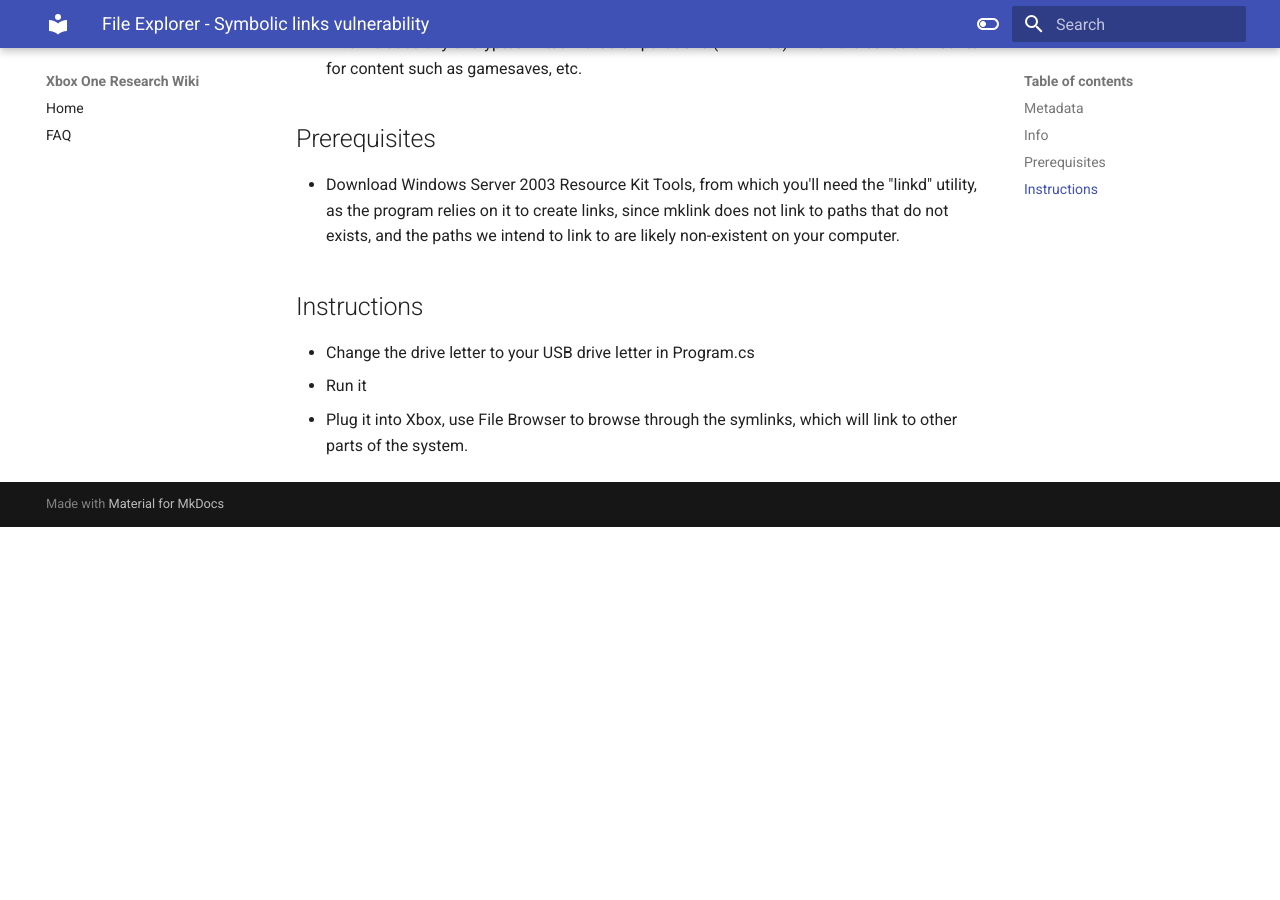
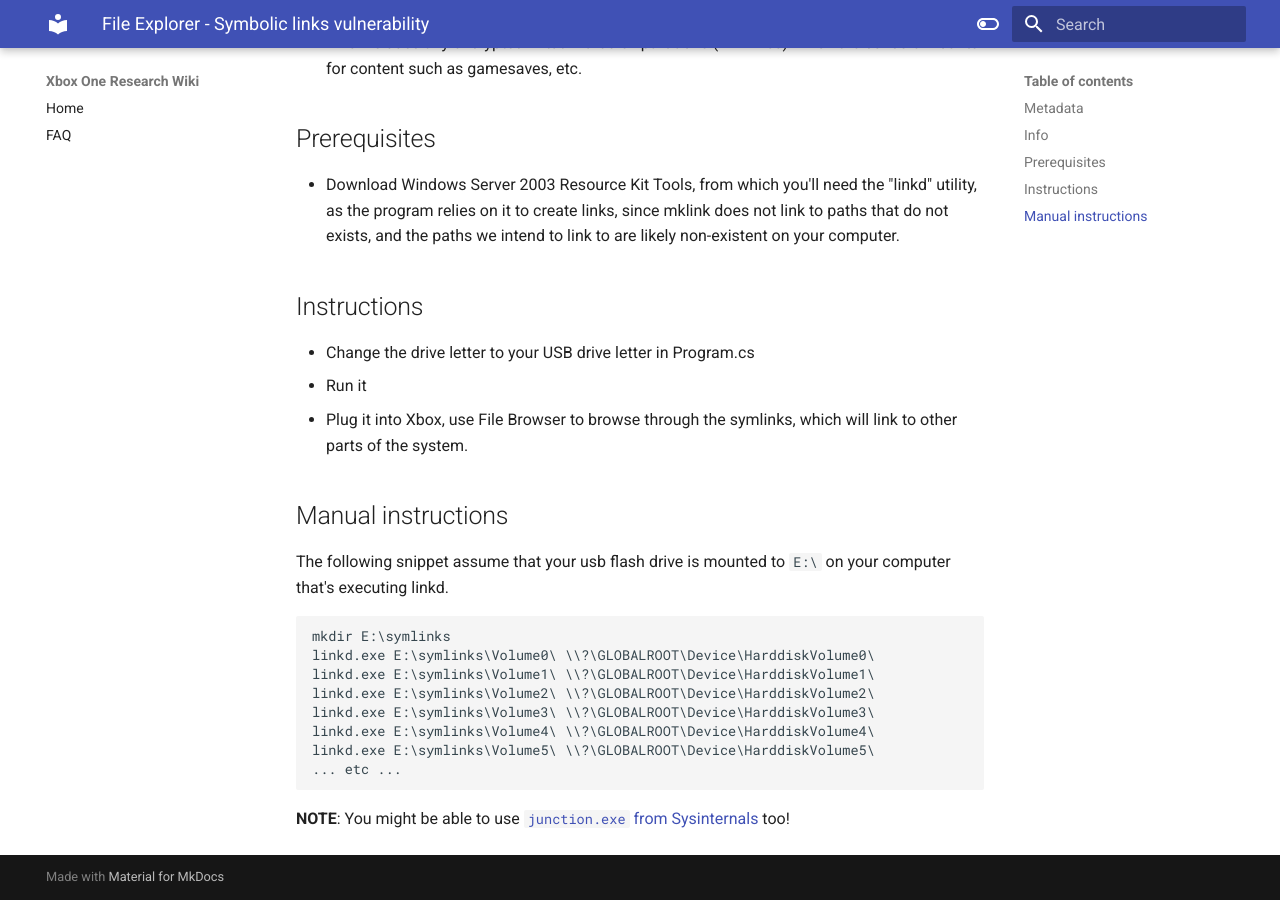
Before and after one commit to xboxoneresearch/wiki, an MkDocs documentation site: the page built from docs/file-explorer-symbolic-links.md, in a window 1280 px wide and 900 px high, scrolled down 857 px. Built offline with MkDocs 1.6.1 and Material for MkDocs 9.7.7, drawn with Linux system fonts in a browser that asks for light colours; before the commit the page ends 1384 px from its top, so only the background shows below that.

Commit message:
file-explorer-symbolic-links.md: Update with manual instructions

````diff
--- a/docs/file-explorer-symbolic-links.md
+++ b/docs/file-explorer-symbolic-links.md
@@ -26,3 +26,20 @@ Access restricted/encrypted volumes using the Xbox File Explorer.
  - Change the drive letter to your USB drive letter in Program.cs
  - Run it
  - Plug it into Xbox, use File Browser to browse through the symlinks, which will link to other parts of the system.
+
+## Manual instructions
+
+The following snippet assume that your usb flash drive is mounted to `E:\` on your computer that's executing linkd.
+
+```
+mkdir E:\symlinks
+linkd.exe E:\symlinks\Volume0\ \\?\GLOBALROOT\Device\HarddiskVolume0\
+linkd.exe E:\symlinks\Volume1\ \\?\GLOBALROOT\Device\HarddiskVolume1\
+linkd.exe E:\symlinks\Volume2\ \\?\GLOBALROOT\Device\HarddiskVolume2\
+linkd.exe E:\symlinks\Volume3\ \\?\GLOBALROOT\Device\HarddiskVolume3\
+linkd.exe E:\symlinks\Volume4\ \\?\GLOBALROOT\Device\HarddiskVolume4\
+linkd.exe E:\symlinks\Volume5\ \\?\GLOBALROOT\Device\HarddiskVolume5\
+... etc ...
+```
+
+**NOTE**: You might be able to use [`junction.exe` from Sysinternals](https://learn.microsoft.com/en-us/sysinternals/downloads/junction) too!
````
